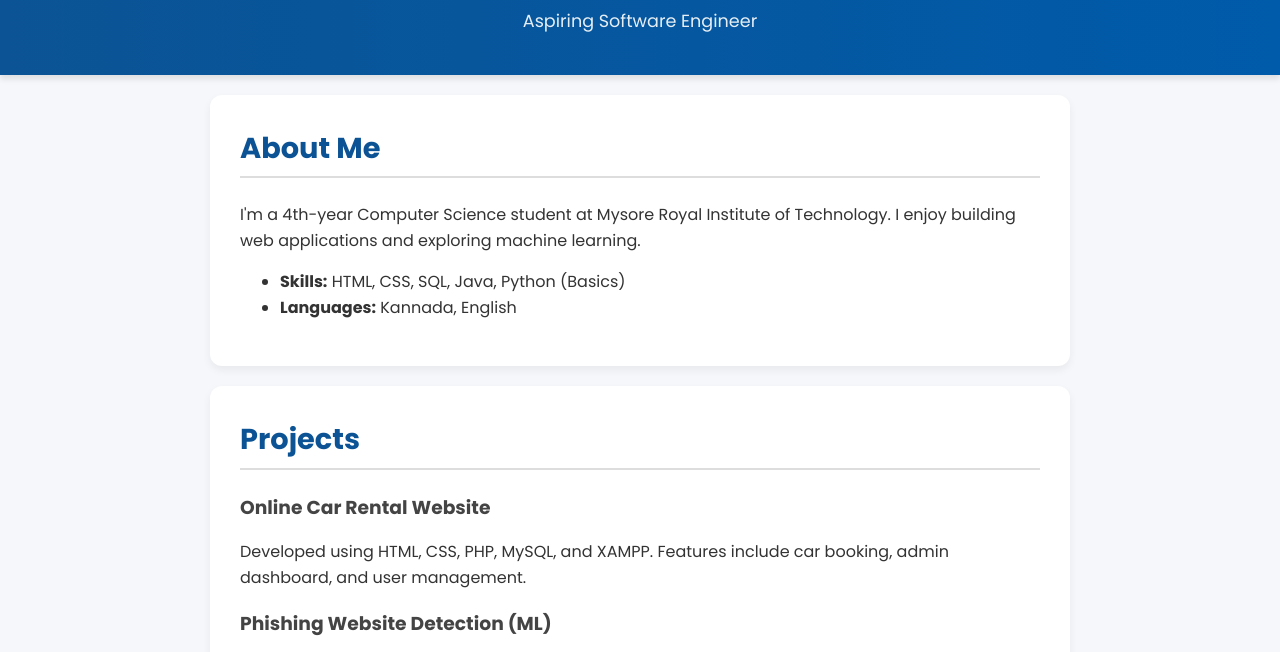
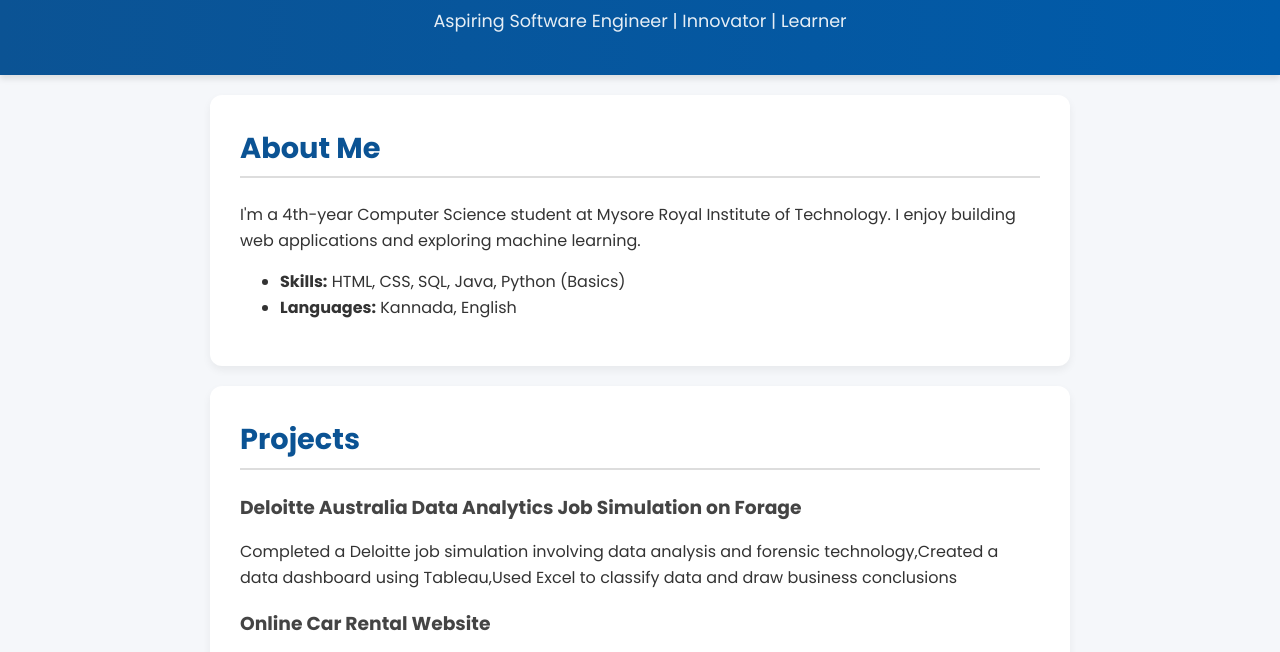
Before and after one commit to madany044/My-Portfolio-Website, a plain HTML site: page index.html in a window 1280 px wide. Shown: the part 102-754 px from the top of the page. Drawn offline with Linux system fonts and the light colour scheme.

Commit message:
Initial commit: My portfolio

```diff
--- a/index.html
+++ b/index.html
@@ -10,7 +10,7 @@
 <body>
   <header>
     <h1>Madan Y</h1>
-    <p>Aspiring Software Engineer</p>
+   <p>Aspiring Software Engineer | Innovator | Learner</p>
   </header>
 
   <section id="about">
@@ -24,6 +24,9 @@
 
   <section id="projects">
     <h2>Projects</h2>
+    <h3>Deloitte Australia Data Analytics Job Simulation on Forage</h3>
+    <p>Completed a Deloitte job simulation involving data analysis and forensic technology,Created a data dashboard using Tableau,Used Excel to classify data and draw business conclusions
+</p>
     <h3>Online Car Rental Website</h3>
     <p>Developed using HTML, CSS, PHP, MySQL, and XAMPP. Features include car booking, admin dashboard, and user management.</p>
     <h3>Phishing Website Detection (ML)</h3>
```
